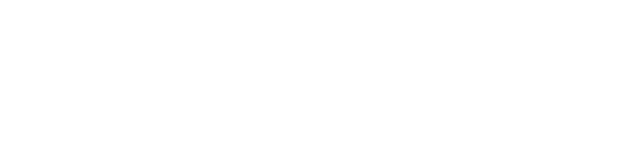
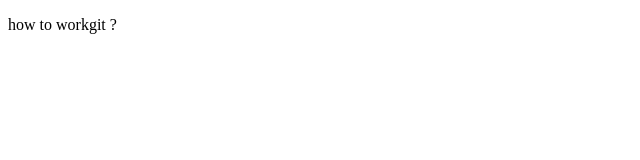
Before and after one commit to naymulmonaem/third-repo, a plain HTML site: page index.html in a window 1280 px wide. Shown: the whole page, without its empty margins (0-640 px from the left). Drawn offline with Linux system fonts and the light colour scheme.

Commit message:
added paragraph

```diff
--- a/index.html
+++ b/index.html
@@ -7,6 +7,6 @@
     <title>Third Github Repo</title>
 </head>
 <body>
-
+    <p>how to workgit ?</p>
 </body>
 </html>
```
